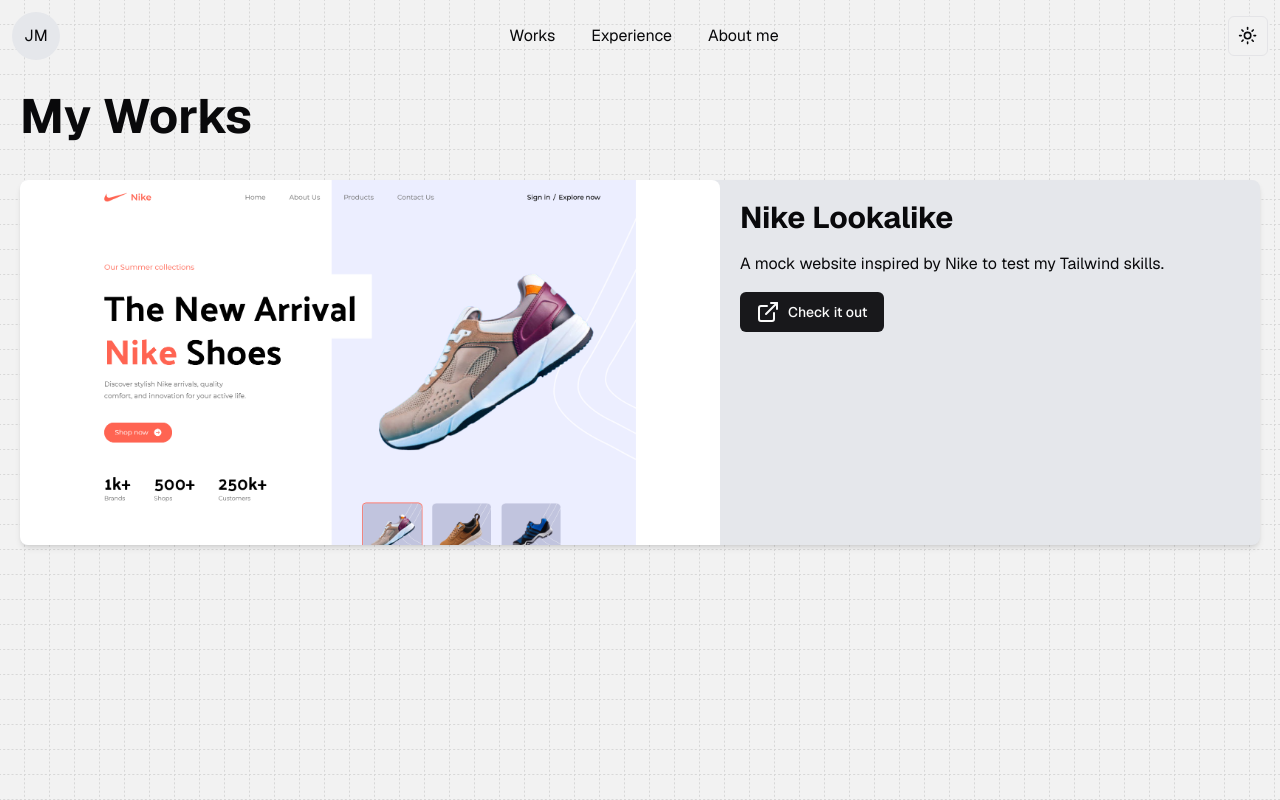
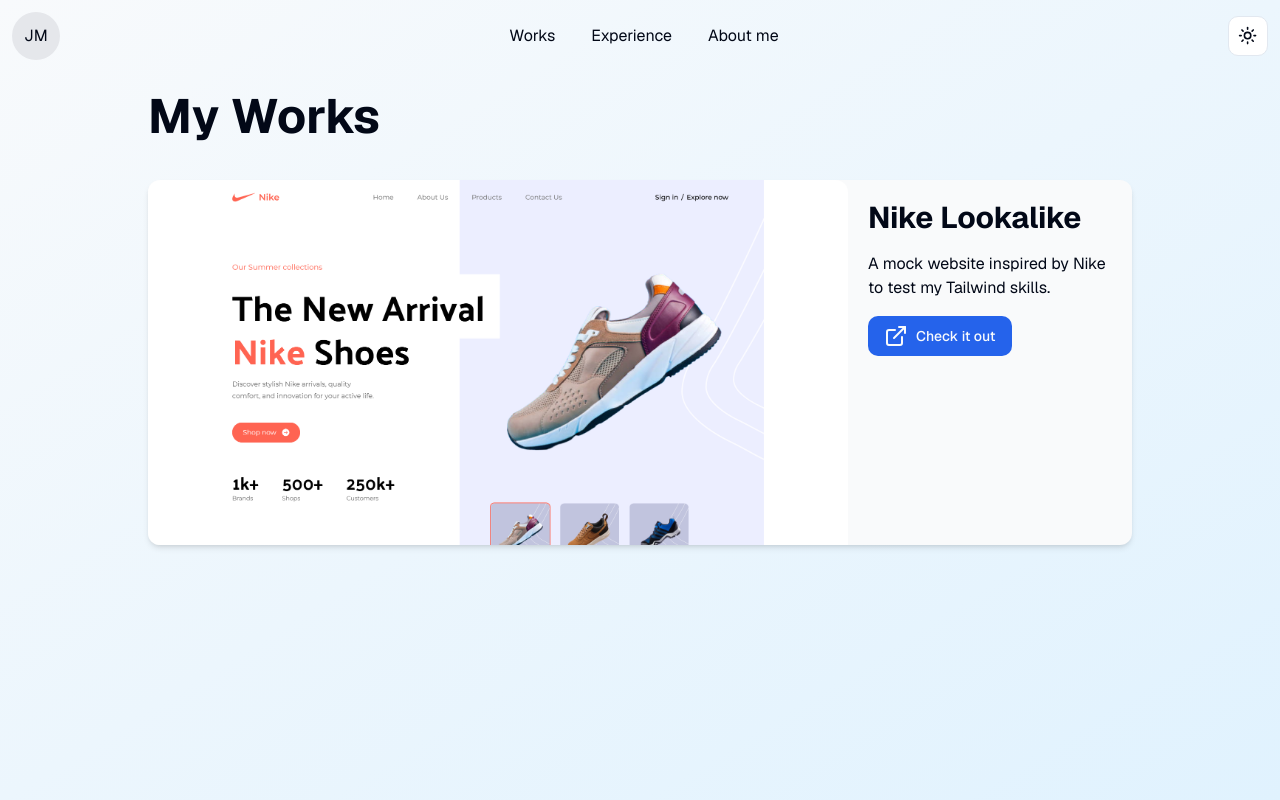
Before and after one commit to marc115/portfolio, a Next.js app: page /works in a window 1280 px wide. Built offline with nearby package versions, Linux system fonts and the light colour scheme.

Commit message:
changing style

```diff
--- a/app/experience/page.tsx
+++ b/app/experience/page.tsx
@@ -1,11 +1,11 @@
 import {experience} from '@/data/experience'
 export default function Experience() {
     return (
-        <div className="m-5">
+        <div className="m-5 md:mx-32">
             <h1 className="font-bold text-5xl gradient-tex mb-4">My Experience</h1>
             <ol className="relative border-s border-gray-400 dark:border-gray-700">
                 {
-                    experience.reverse().map(experiece => (
+                    experience.map(experiece => (
                         <li key={experiece.company} className="mb-10 ms-4">
                             <div className="absolute w-3 h-3 bg-gray-400 rounded-full mt-1.5 -start-1.5 border border-white dark:border-gray-900 dark:bg-gray-700"></div>
                             <time className="mb-1 text-sm font-normal leading-none text-gray-500 dark:text-gray-500">{experiece.time}</time>
--- a/app/globals.css
+++ b/app/globals.css
@@ -18,69 +18,64 @@
 
 /* Default css */
 
+
 @layer base {
   :root {
-    --background: 0 0% 95%;
-    --foreground: 240 10% 3.9%;
-
+    --background: 0 0% 100%;
+    --foreground: 222.2 84% 4.9%;
     --card: 0 0% 100%;
-    --card-foreground: 240 10% 3.9%;
-
+    --card-foreground: 222.2 84% 4.9%;
     --popover: 0 0% 100%;
-    --popover-foreground: 240 10% 3.9%;
-
-    --primary: 240 5.9% 10%;
-    --primary-foreground: 0 0% 98%;
-
-    --secondary: 240 4.8% 95.9%;
-    --secondary-foreground: 240 5.9% 10%;
-
-    --muted: 240 4.8% 95.9%;
-    --muted-foreground: 240 3.8% 46.1%;
-
-    --accent: 240 4.8% 95.9%;
-    --accent-foreground: 240 5.9% 10%;
-
+    --popover-foreground: 222.2 84% 4.9%;
+    --primary: 221.2 83.2% 53.3%;
+    --primary-foreground: 210 40% 98%;
+    --secondary: 210 40% 96.1%;
+    --secondary-foreground: 222.2 47.4% 11.2%;
+    --muted: 210 40% 96.1%;
+    --muted-foreground: 215.4 16.3% 46.9%;
+    --accent: 210 40% 96.1%;
+    --accent-foreground: 222.2 47.4% 11.2%;
     --destructive: 0 84.2% 60.2%;
-    --destructive-foreground: 0 0% 98%;
-
-    --border: 240 5.9% 90%;
-    --input: 240 5.9% 90%;
-    --ring: 240 10% 3.9%;
-
-    --radius: 0.5rem;
+    --destructive-foreground: 210 40% 98%;
+    --border: 214.3 31.8% 91.4%;
+    --input: 214.3 31.8% 91.4%;
+    --ring: 221.2 83.2% 53.3%;
+    --radius: 0.75rem;
+    --chart-1: 12 76% 61%;
+    --chart-2: 173 58% 39%;
+    --chart-3: 197 37% 24%;
+    --chart-4: 43 74% 66%;
+    --chart-5: 27 87% 67%;
   }
 
   .dark {
-    --background: 240 10% 3.9%;
-    --foreground: 0 0% 98%;
-
-    --card: 240 10% 3.9%;
-    --card-foreground: 0 0% 98%;
-
-    --popover: 240 10% 3.9%;
-    --popover-foreground: 0 0% 98%;
-
-    --primary: 0 0% 98%;
-    --primary-foreground: 240 5.9% 10%;
-
-    --secondary: 240 3.7% 15.9%;
-    --secondary-foreground: 0 0% 98%;
-
-    --muted: 240 3.7% 15.9%;
-    --muted-foreground: 240 5% 64.9%;
-
-    --accent: 240 3.7% 15.9%;
-    --accent-foreground: 0 0% 98%;
-
+    --background: 222.2 84% 4.9%;
+    --foreground: 210 40% 98%;
+    --card: 222.2 84% 4.9%;
+    --card-foreground: 210 40% 98%;
+    --popover: 222.2 84% 4.9%;
+    --popover-foreground: 210 40% 98%;
+    --primary: 217.2 91.2% 59.8%;
+    --primary-foreground: 222.2 47.4% 11.2%;
+    --secondary: 217.2 32.6% 17.5%;
+    --secondary-foreground: 210 40% 98%;
+    --muted: 217.2 32.6% 17.5%;
+    --muted-foreground: 215 20.2% 65.1%;
+    --accent: 217.2 32.6% 17.5%;
+    --accent-foreground: 210 40% 98%;
     --destructive: 0 62.8% 30.6%;
-    --destructive-foreground: 0 0% 98%;
-
-    --border: 240 3.7% 15.9%;
-    --input: 240 3.7% 15.9%;
-    --ring: 240 4.9% 83.9%;
+    --destructive-foreground: 210 40% 98%;
+    --border: 217.2 32.6% 17.5%;
+    --input: 217.2 32.6% 17.5%;
+    --ring: 224.3 76.3% 48%;
+    --chart-1: 220 70% 50%;
+    --chart-2: 160 60% 45%;
+    --chart-3: 30 80% 55%;
+    --chart-4: 280 65% 60%;
+    --chart-5: 340 75% 55%;
   }
 }
+
 
 @layer base {
   * {
--- a/app/layout.tsx
+++ b/app/layout.tsx
@@ -23,7 +23,7 @@
           defaultTheme="light"
           enableSystem={false}
           disableTransitionOnChange>
-          <div className="flex flex-col h-screen">
+          <div className="flex flex-col h-screen bg-gradient-to-br from-slate-50 to-sky-100 dark:from-slate-900 dark:to-sky-900">
             <Header />
             {/* Background grid */}
             <div className="bg-grid">
--- a/app/page.tsx
+++ b/app/page.tsx
@@ -7,7 +7,10 @@
             <main className="flex flex-col flex-grow sm:px-20 px-5 justify-center">
                 <div className="flex sm:flex-row flex-col-reverse justify-between items-center">
                     <div className="flex flex-col">
-                        <h1 className="font-bold text-7xl gradient-text">Juan Marcano</h1>
+                        <h1 className="font-bold text-7xl gradient-text bg-gradient-to-r
+                        from-slate-900 to-sky-700 dark:from-slate-50 dark:to-sky-200 bg-clip-text text-transparent">
+                            Juan Marcano
+                        </h1>
                         <p>Flutter & Next.js Developer</p>
                     </div>
                     <Cone />
--- a/app/works/page.tsx
+++ b/app/works/page.tsx
@@ -6,11 +6,11 @@
 
 export default function Works() {
     return (
-        <>
+        <div className="md:mx-32">
             <h1 className="font-bold text-5xl gradient-tex m-5">My Works</h1>
             <div className="flex flex-grow flex-col p-5 gap-y-8">
                 {works.map(project => (
-                    <div key={project.name} className="flex md:flex-row flex-col dark:bg-gray-900 bg-gray-200 rounded-lg shadow-md">
+                    <div key={project.name} className="flex md:flex-row flex-col dark:bg-gray-900 bg-gray-50 rounded-lg shadow-md">
                         <Image src='/works/nike-lookalike-thumbnail.png'
                             className="md:rounded-l-lg rounded-t-lg"
                             alt="project thumbnail" width={700} height={700} />
@@ -32,6 +32,6 @@
                     </div>
                 ))}
             </div>
-        </>
+        </div>
     )
 }
```
Also changed, not shown: data/experience.ts (+5 -5 lines).
